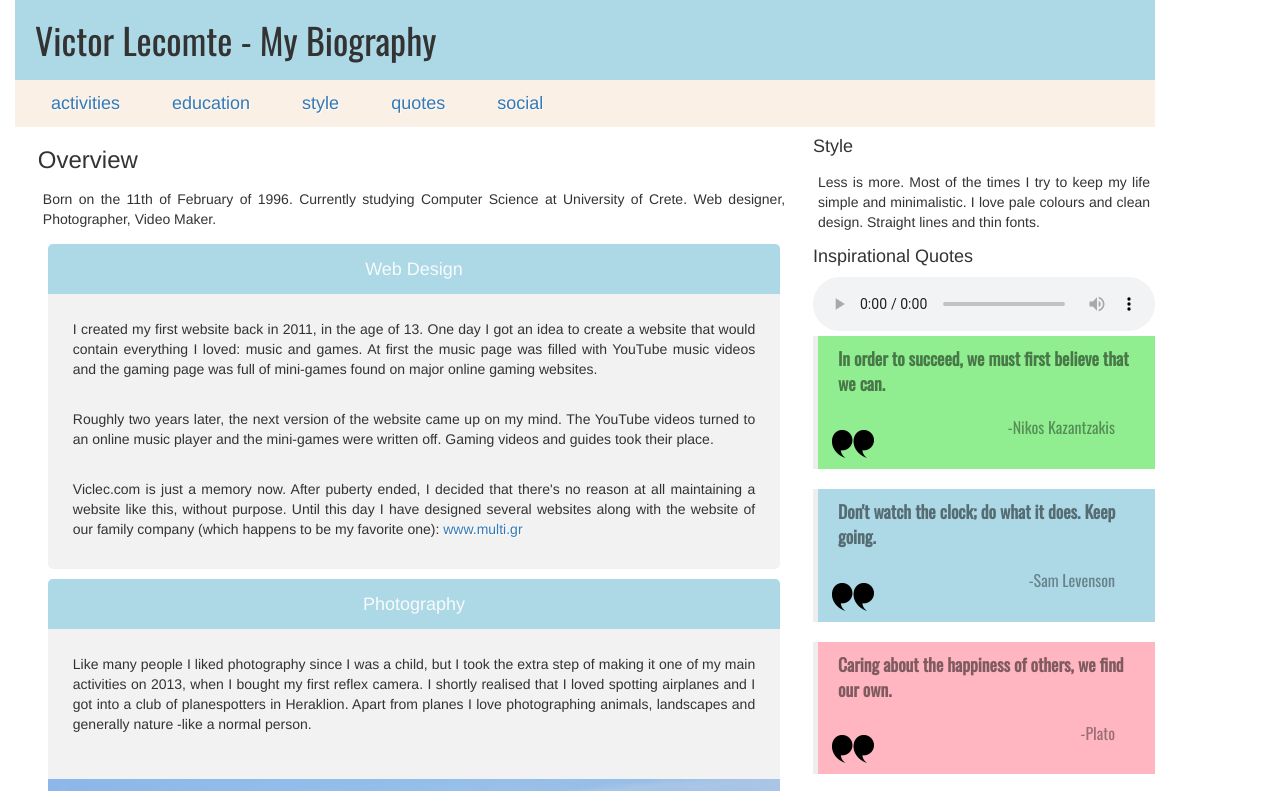
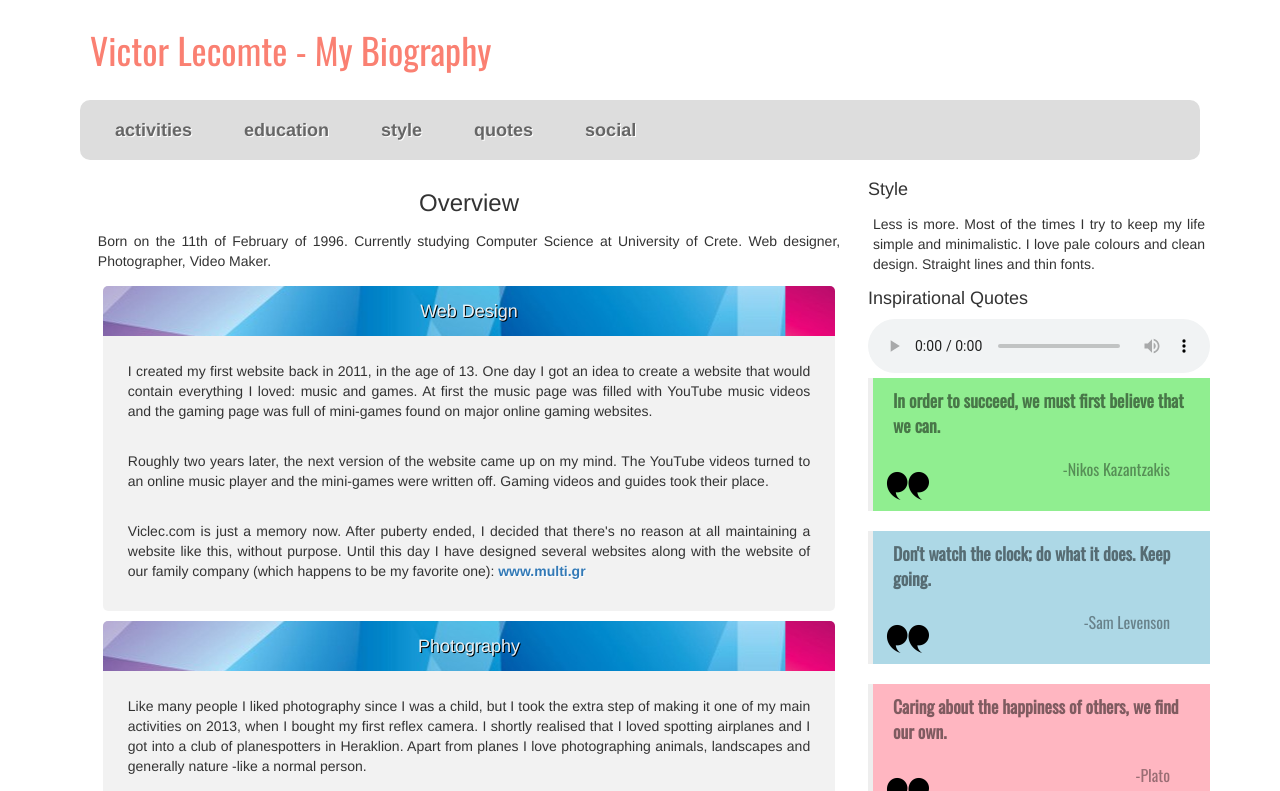
Before and after one commit to viclec/imag.es, a plain HTML site: page a1/homepage/index.html in a window 1280 px wide. Shown: the top 791 px of the page. Drawn offline with nearby package versions, Linux system fonts and the light colour scheme.

Commit message:
Edit: Uploaded css file once again due to previous failure.

```diff
--- a/a1/homepage/css/style.css
+++ b/a1/homepage/css/style.css
@@ -1,19 +1,28 @@
 body {
-     width:100%;
+     max-width:100%;
+     font-family: 'Raleway', sans-serif;
+     background:#eee;
+     margin:0;
+     padding:10px;
+}
+
+.container{
+     width:1024px;
      margin:auto;
-     font-family: 'Raleway', sans-serif;
      max-width:100%;
-     width:1024px;
+     height:100%;
 }
 
 a,a:visited{
-  color:inherit;
+  color: inherit;
   text-decoration:none;
   text-shadow:1px 1px white;
+  font-weight:800;
 }
 
 a:hover{
         color:#000;
+  text-decoration:none;
 }
 
 a:active{
@@ -21,8 +30,9 @@ a:active{
 }
 
 header{
-      background:lightblue;
+      background:transparent;
       width:100%;
+      color:salmon;
 }
 
 p{
@@ -33,10 +43,11 @@ p{
 h3,h4{
      font-family: 'Oswald', sans-serif;
    color:grey;
+     font-weight:400;
 }
 
 h4{
-   font-size:18px;
+   font-size:22px;
    margin-bottom:0;
 }
 
@@ -75,18 +86,28 @@ td{
 .title{
       margin:0;
      font-family: 'Oswald', sans-serif;
+     font-weight:200;
       padding:20px;
 }
 
 nav{
       text-align:center;
-      background:linen;
-      color:rgba(0,0,0,0.5);
+      background:#ddd;
+      line-height: 40px;
+      border-radius:10px;
+      color:#888;
+}
+
+nav a{
+    color:#666;
+}
+
+nav a:hover{
+    color: #222;
 }
 
 .subtitle{
-      margin:0;
-      padding:1px;
+      margin:10px;
       font-size:18px;
 }
 
@@ -107,7 +128,8 @@ section h4{
       margin-top:0;
       line-height:50px;
       width:100%;
-      background:lightblue;
+      text-shadow:1px 1px black;
+      background:lightblue url('../img/bg.jpg') center right 50px;
       border-radius:5px 5px 0 0;
       color:rgba(255,255,255,0.9);
 }
@@ -131,6 +153,12 @@ article{
       width:68%;
       float:left;
       padding-left:2%;
+    text-align: center;
+}
+
+video{
+      margin-bottom:10px;
+      width: 100%;
 }
 
 aside{
```
